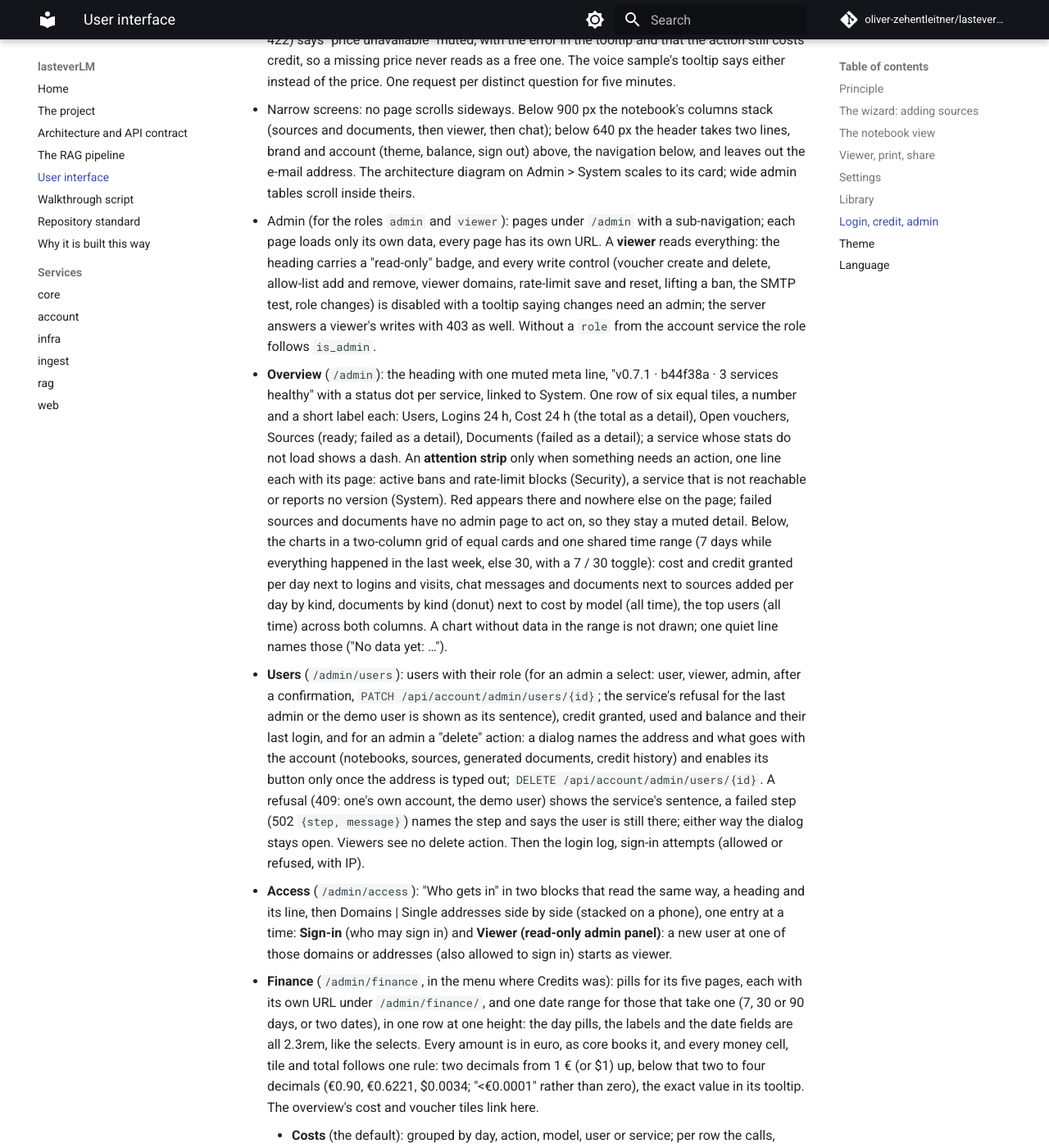
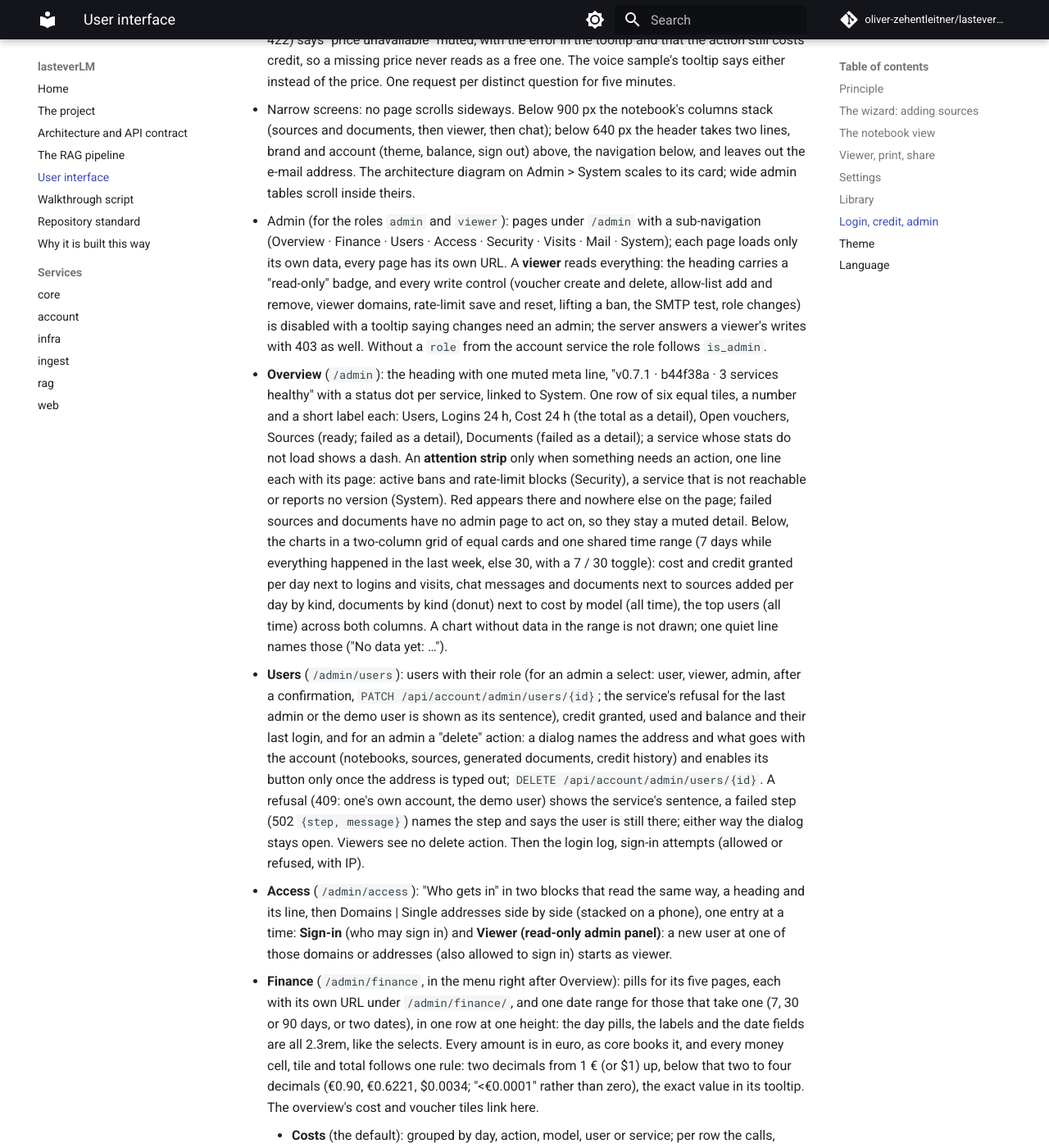
Before and after one commit to oliver-zehentleitner-aigent/lasteverLM, an MkDocs documentation site: the page built from docs/ui.md, in a window 1280 px wide and 1400 px high, scrolled down 10056 px. Shown: the whole window at 82% size. Built offline with MkDocs 1.6.1 and Material for MkDocs 9.7.7, drawn with Linux system fonts in a browser that asks for light colours; comment, search, counter and statistics services are not loaded.

Commit message:
web: Finance right after Overview in the admin sub-navigation

```diff
--- a/docs/ui.md
+++ b/docs/ui.md
@@ -523,7 +523,8 @@ deleted from the library) stays readable with its quote and is marked
   address. The architecture diagram on Admin > System scales to its
   card; wide admin tables scroll inside theirs.
 - Admin (for the roles `admin` and `viewer`): pages under `/admin` with
-  a sub-navigation; each page loads only its own data, every page has
+  a sub-navigation (Overview · Finance · Users · Access · Security ·
+  Visits · Mail · System); each page loads only its own data, every page has
   its own URL. A **viewer** reads everything: the heading carries a
   "read-only" badge, and every write control (voucher create and
   delete, allow-list add and remove, viewer domains, rate-limit save and
@@ -569,7 +570,7 @@ deleted from the library) stays readable with its quote and is marked
     **Sign-in** (who may sign in) and **Viewer (read-only admin
     panel)**: a new user at one of those domains or addresses (also
     allowed to sign in) starts as viewer.
-  - **Finance** (`/admin/finance`, in the menu where Credits was):
+  - **Finance** (`/admin/finance`, in the menu right after Overview):
     pills for its five pages, each with its own URL under
     `/admin/finance/`, and one date range for those that take one
     (7, 30 or 90 days, or two dates), in one row at one height: the day
```
Also changed, not shown: web/CHANGELOG.md (+4 -0 lines), web/README.md (+1 -1 lines), 1 other file.
